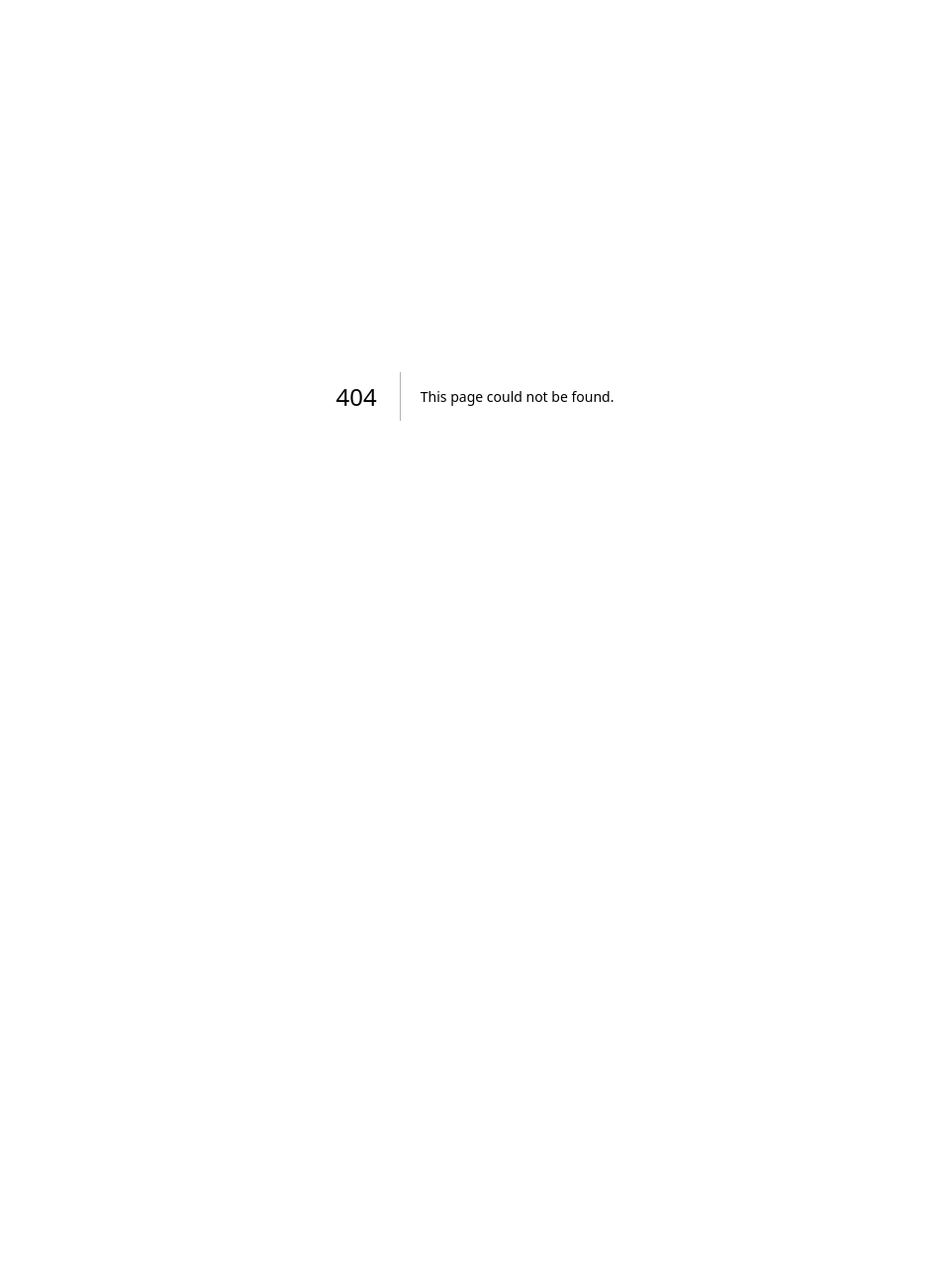
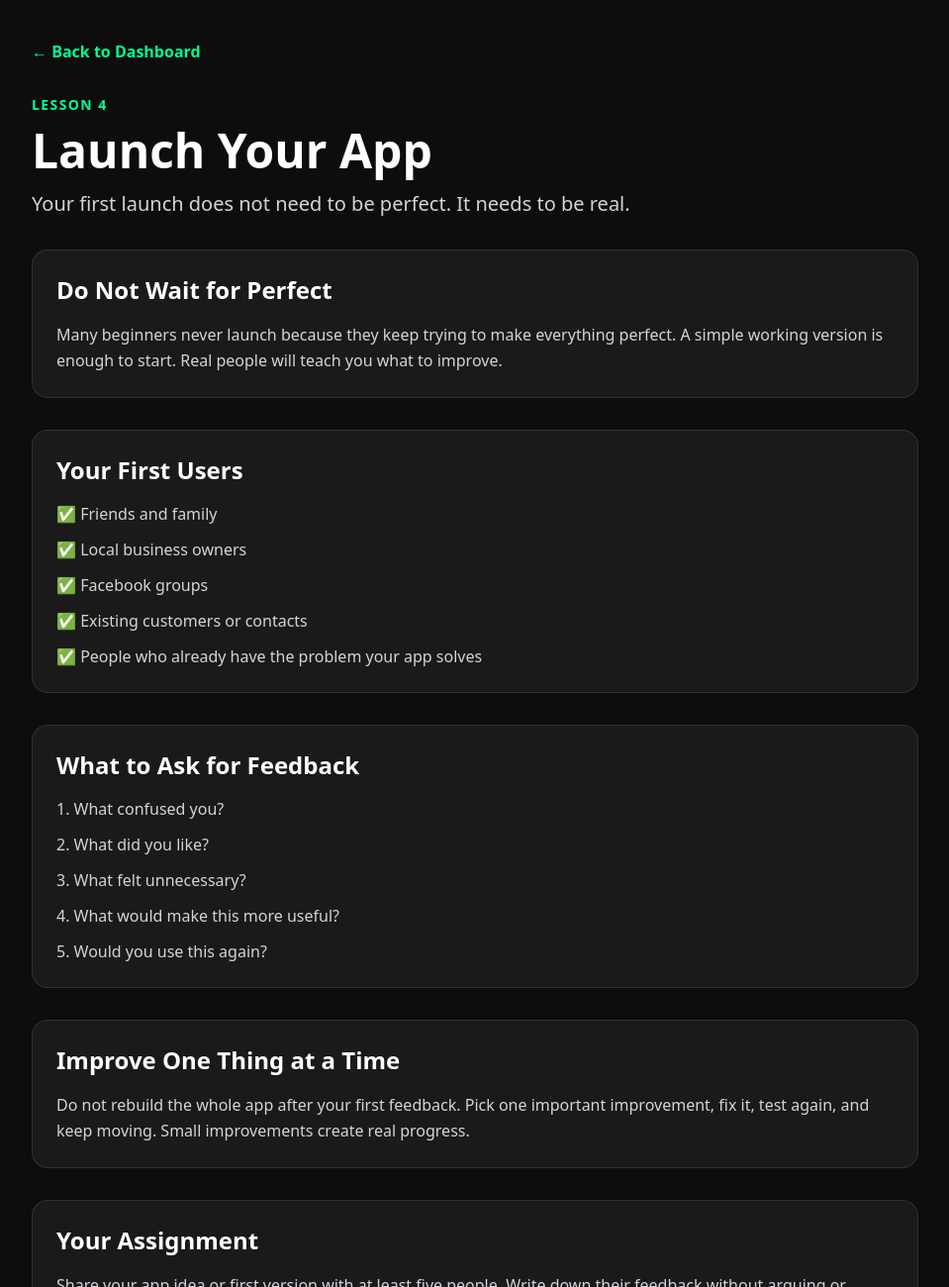
Before and after one commit to myapptly/apptly-website, a Next.js app: page /lesson-4 in a window 1280 px wide. Before the commit this address had no page. Shown: the top 1300 px of the page at 99% size, without its empty margins (160-1119 px from the left). Before the commit the page ends 800 px from the top, so only its background shows below. Built offline with nearby package versions, Linux system fonts and the light colour scheme.

Commit message:
Add Lesson 4

```diff
--- /dev/null
+++ b/app/lesson-4/page.tsx
@@ -0,0 +1,80 @@
+export default function Lesson4() {
+  return (
+    <main className="min-h-screen bg-[#0D0D0D] text-white px-6 py-10">
+      <section className="max-w-4xl mx-auto space-y-8">
+        <a href="/dashboard" className="text-[#00FF94] font-bold hover:underline">
+          ← Back to Dashboard
+        </a>
+
+        <div>
+          <p className="text-[#00FF94] font-bold uppercase tracking-widest text-sm">
+            Lesson 4
+          </p>
+          <h1 className="text-5xl font-black mt-3">Launch Your App</h1>
+          <p className="text-gray-300 mt-4 text-xl">
+            Your first launch does not need to be perfect. It needs to be real.
+          </p>
+        </div>
+
+        <div className="bg-[#1A1A1A] border border-white/10 rounded-2xl p-6">
+          <h2 className="text-2xl font-bold mb-4">Do Not Wait for Perfect</h2>
+          <p className="text-gray-300 leading-relaxed">
+            Many beginners never launch because they keep trying to make everything perfect.
+            A simple working version is enough to start. Real people will teach you what to improve.
+          </p>
+        </div>
+
+        <div className="bg-[#1A1A1A] border border-white/10 rounded-2xl p-6">
+          <h2 className="text-2xl font-bold mb-4">Your First Users</h2>
+          <ul className="space-y-3 text-gray-300">
+            <li>✅ Friends and family</li>
+            <li>✅ Local business owners</li>
+            <li>✅ Facebook groups</li>
+            <li>✅ Existing customers or contacts</li>
+            <li>✅ People who already have the problem your app solves</li>
+          </ul>
+        </div>
+
+        <div className="bg-[#1A1A1A] border border-white/10 rounded-2xl p-6">
+          <h2 className="text-2xl font-bold mb-4">What to Ask for Feedback</h2>
+          <ul className="space-y-3 text-gray-300">
+            <li>1. What confused you?</li>
+            <li>2. What did you like?</li>
+            <li>3. What felt unnecessary?</li>
+            <li>4. What would make this more useful?</li>
+            <li>5. Would you use this again?</li>
+          </ul>
+        </div>
+
+        <div className="bg-[#1A1A1A] border border-white/10 rounded-2xl p-6">
+          <h2 className="text-2xl font-bold mb-4">Improve One Thing at a Time</h2>
+          <p className="text-gray-300 leading-relaxed">
+            Do not rebuild the whole app after your first feedback. Pick one important improvement,
+            fix it, test again, and keep moving. Small improvements create real progress.
+          </p>
+        </div>
+
+        <div className="bg-[#1A1A1A] border border-white/10 rounded-2xl p-6">
+          <h2 className="text-2xl font-bold mb-4">Your Assignment</h2>
+          <p className="text-gray-300 leading-relaxed">
+            Share your app idea or first version with at least five people. Write down their feedback
+            without arguing or defending the app.
+          </p>
+          <p className="text-[#00FF94] font-bold mt-4">
+            Your goal today: collect feedback and choose the top three improvements.
+          </p>
+        </div>
+
+        <div className="flex flex-wrap gap-4">
+          <a href="/lesson-3" className="bg-gray-700 px-6 py-3 rounded-xl">
+            Previous Lesson
+          </a>
+
+          <a href="/lesson-5" className="bg-[#00FF94] text-black font-bold px-6 py-3 rounded-xl">
+            Go to Lesson 5
+          </a>
+        </div>
+      </section>
+    </main>
+  );
+}
```
